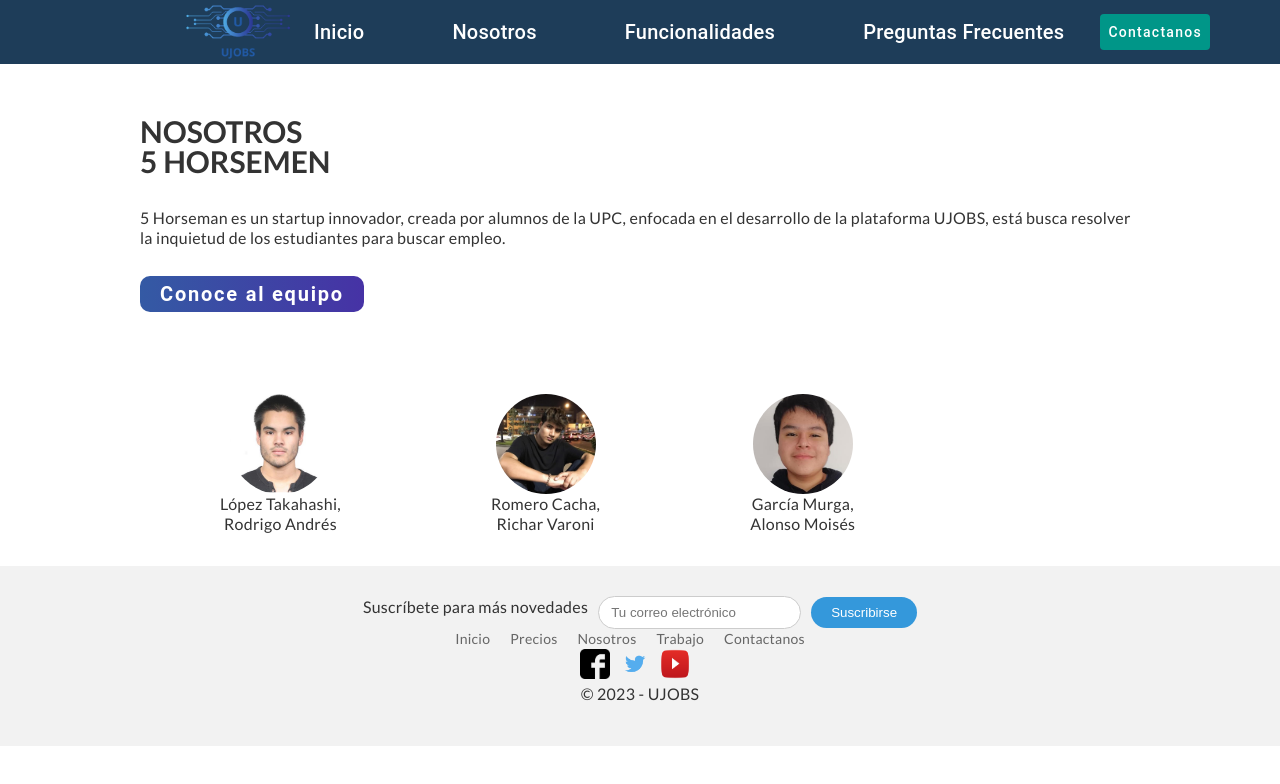
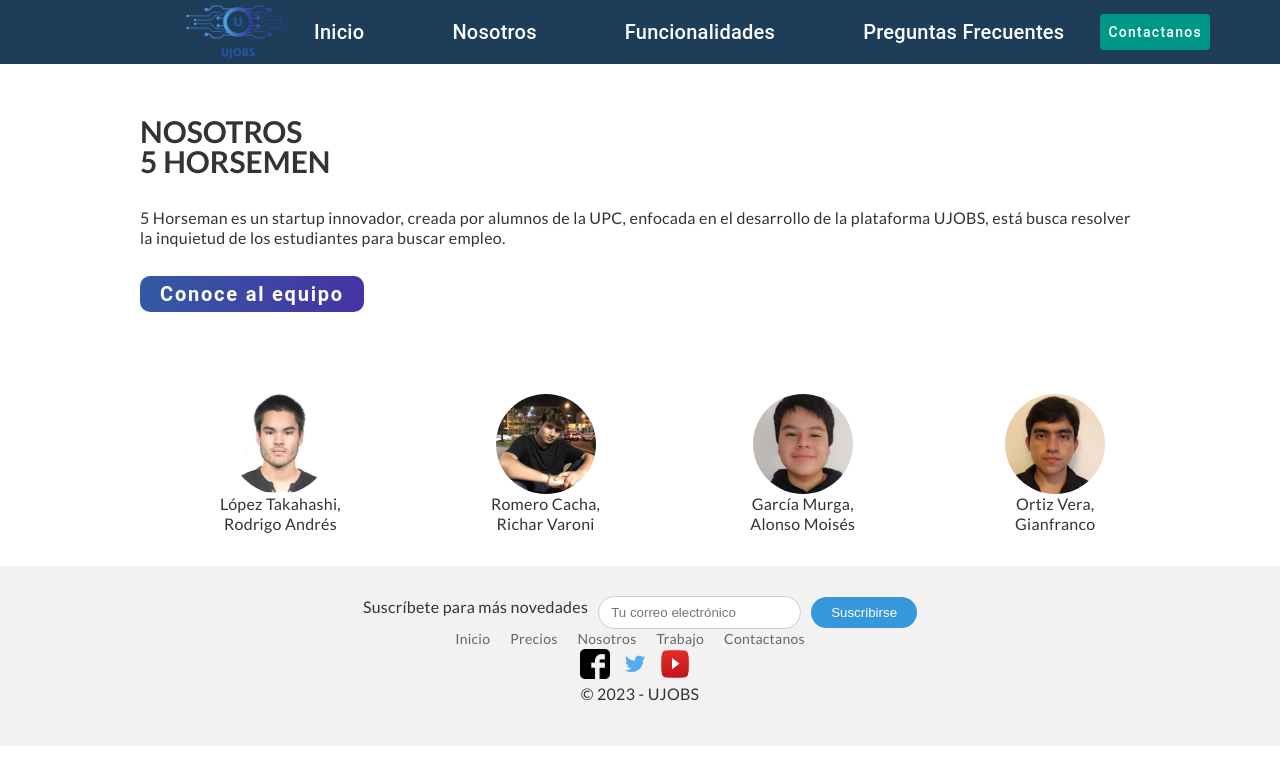
Before and after one commit to 5-Horsemen/UJOBS-LandingPage, an Angular app: page /about-us in a window 1280 px wide. Shown: the top 784 px of the page. Built offline with nearby package versions, Linux system fonts and the light colour scheme.

Commit message:
Update About Us

```diff
--- a/src/app/components/about-us/about-us.component.html
+++ b/src/app/components/about-us/about-us.component.html
@@ -21,5 +21,9 @@
             <img src="../../../assets/Team_3.png" alt="" class="circular-image"/>
             <p>García Murga,<br> Alonso Moisés</p>
           </div>
+          <div class="team-member">
+            <img src="../../../assets/Team_4.png" alt="" class="circular-image"/>
+            <p>Ortiz Vera,<br> Gianfranco</p>
+          </div>
     </section>
 </body>
```
